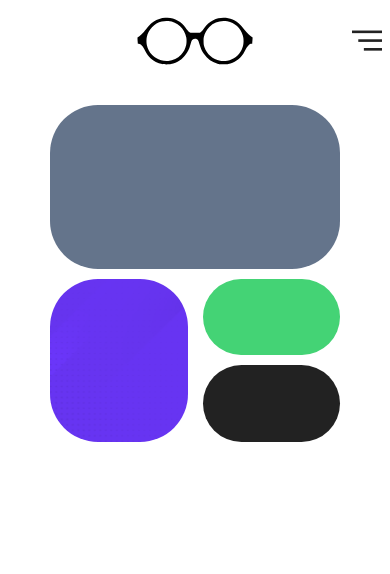
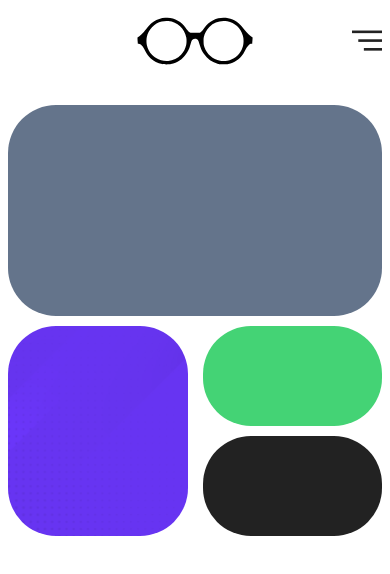
Before and after one commit to 2lotraugutt/Traugutt.net, a Next.js app: page / in a window 390 px wide. Shown: the top 574 px of the page. Built offline with nearby package versions, Linux system fonts and the light colour scheme.

Commit message:
Main page responsive

```diff
--- a/app/page.tsx
+++ b/app/page.tsx
@@ -2,7 +2,7 @@ import QuickMenu from "@/components/navigation/quickMenu";
 
 export default function Home() {
 	return (
-		<div className="flex flex-col gap-50px px-50px py-25px">
+		<div className="flex flex-col gap-50px lg:px-12 px-2 md:px-5 py-25px">
 			<QuickMenu />
 		</div>
 	);
```
